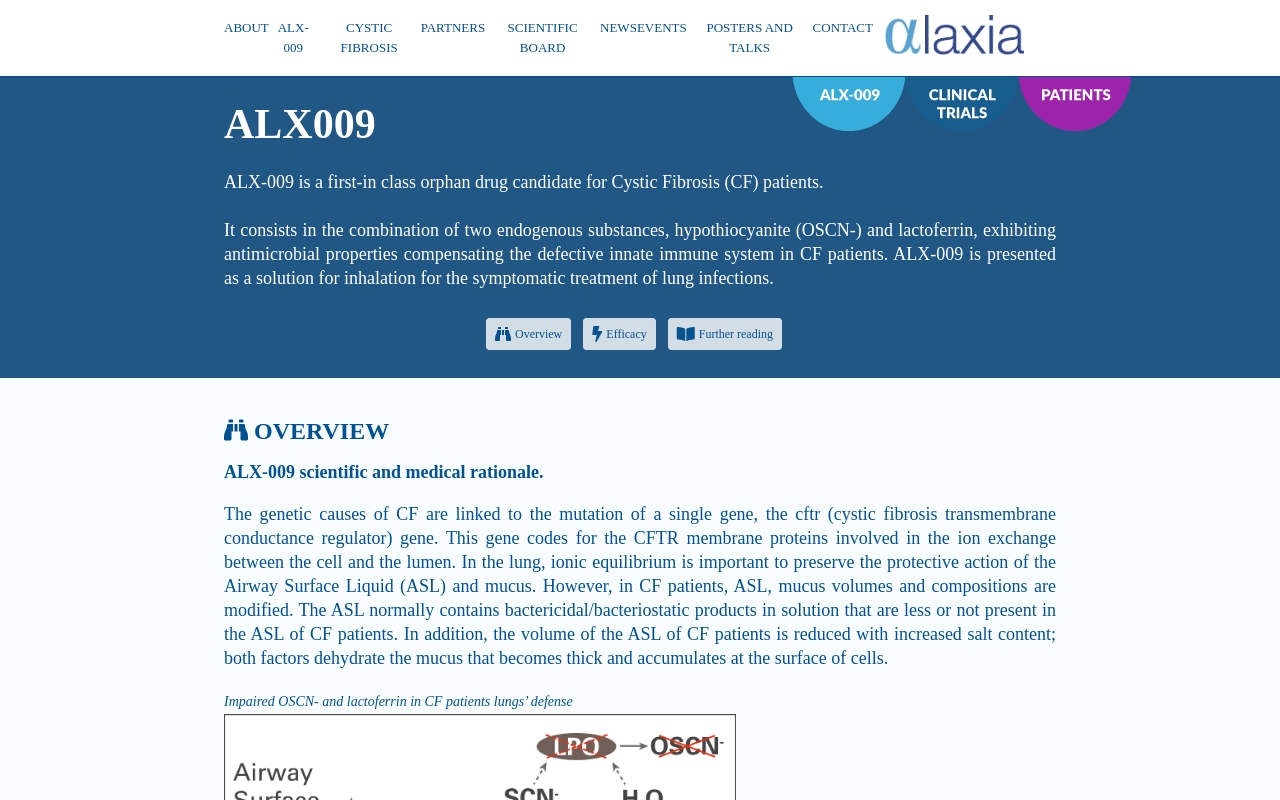
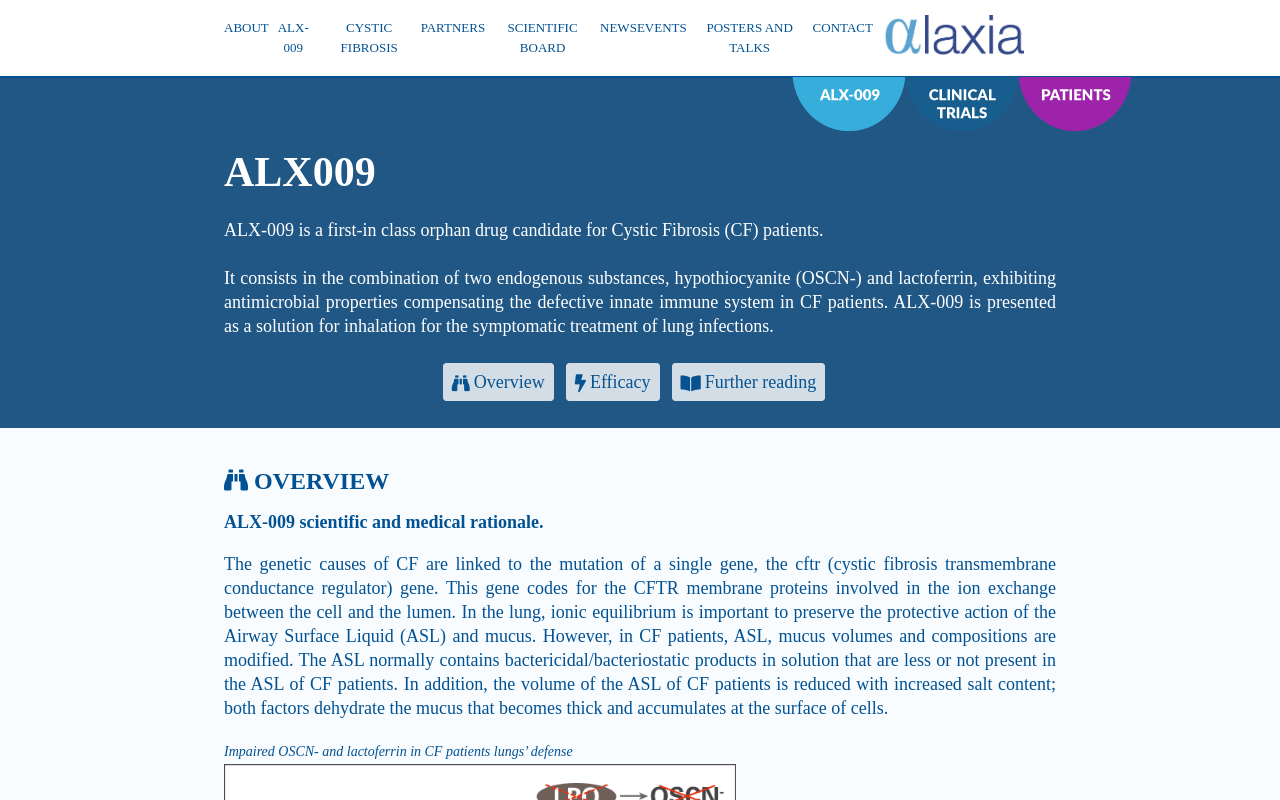
Before and after one commit to JBeaussart/alaxia-pharma, a Vue app: page /alx-009 in a window 1280 px wide. Shown: the top 800 px of the page. Built offline with nearby package versions, Linux system fonts and the light colour scheme; a web font is replaced by a local one.

Commit message:
ajust margin top for each container to have equal space with the navbar

```diff
--- a/src/components/alx_components/AlxBanner.vue
+++ b/src/components/alx_components/AlxBanner.vue
@@ -38,7 +38,7 @@ export default {};
 }
 .alx_banner {
   position: relative;
-  height: 300px;
+  height: 350px;
   margin-top: -40px;
   background-color: #205785;
   padding-top: 36px;
@@ -50,6 +50,7 @@ export default {};
 }
 .alx_banner_content_title {
   font-size: 42px;
+  margin-top: 48px;
   margin-bottom: 16px;
 }
 .alx_banner_content_description {
@@ -68,6 +69,7 @@ export default {};
   margin-bottom: 24px;
 }
 a {
+  font-size: 18px;
   text-decoration: none;
   cursor: pointer;
   opacity: 0.8;
@@ -84,7 +86,7 @@ a {
 }
 .btn_icon {
   transform: translateY(2px);
-  font-size: 16px;
+  font-size: 18px;
   margin-right: 4px;
 }
 </style>
--- a/src/pages/About.vue
+++ b/src/pages/About.vue
@@ -37,6 +37,9 @@ export default {};
 </script>
 
 <style lang="scss" scoped>
+.container {
+  margin-top: 80px;
+}
 h2:first-child {
   font-size: 42px;
   margin-bottom: 24px;
--- a/src/pages/CysticFibrosis.vue
+++ b/src/pages/CysticFibrosis.vue
@@ -46,6 +46,7 @@ export default {};
 <style lang="scss" scoped>
 .container {
   text-align: justify;
+  margin-top: 80px;
 }
 h1 {
   font-size: 42px;
--- a/src/pages/Events.vue
+++ b/src/pages/Events.vue
@@ -1,12 +1,6 @@
 <template>
   <div class="container">
     <h2>EVENT</h2>
-    <br />
-    <br />
-    <br />
-    <hr />
-    <br />
-    <br />
 
     <div class="event">
       <p class="event_year">2021</p>
@@ -180,9 +174,11 @@ export default {};
 <style lang="scss" scoped>
 .container {
   text-align: justify;
+  margin-top: 80px;
 }
 h2 {
   font-size: 42px;
+  margin-bottom: 40px;
 }
 p {
   font-size: 18px;
--- a/src/pages/News.vue
+++ b/src/pages/News.vue
@@ -145,6 +145,7 @@ export default {};
 <style lang="scss" scoped>
 .container {
   text-align: justify;
+  margin-top: 80px;
 }
 h2 {
   font-size: 42px;
--- a/src/pages/Partners.vue
+++ b/src/pages/Partners.vue
@@ -108,6 +108,7 @@ export default {};
 <style lang="scss" scoped>
 .container {
   text-align: justify;
+  margin-top: 80px;
 }
 h1 {
   font-size: 42px;
--- a/src/pages/ScientificBoard.vue
+++ b/src/pages/ScientificBoard.vue
@@ -17,6 +17,7 @@ export default {
 <style lang="scss" scoped>
 .container {
   text-align: justify;
+  margin-top: 80px;
 }
 h1 {
   font-size: 42px;
```
